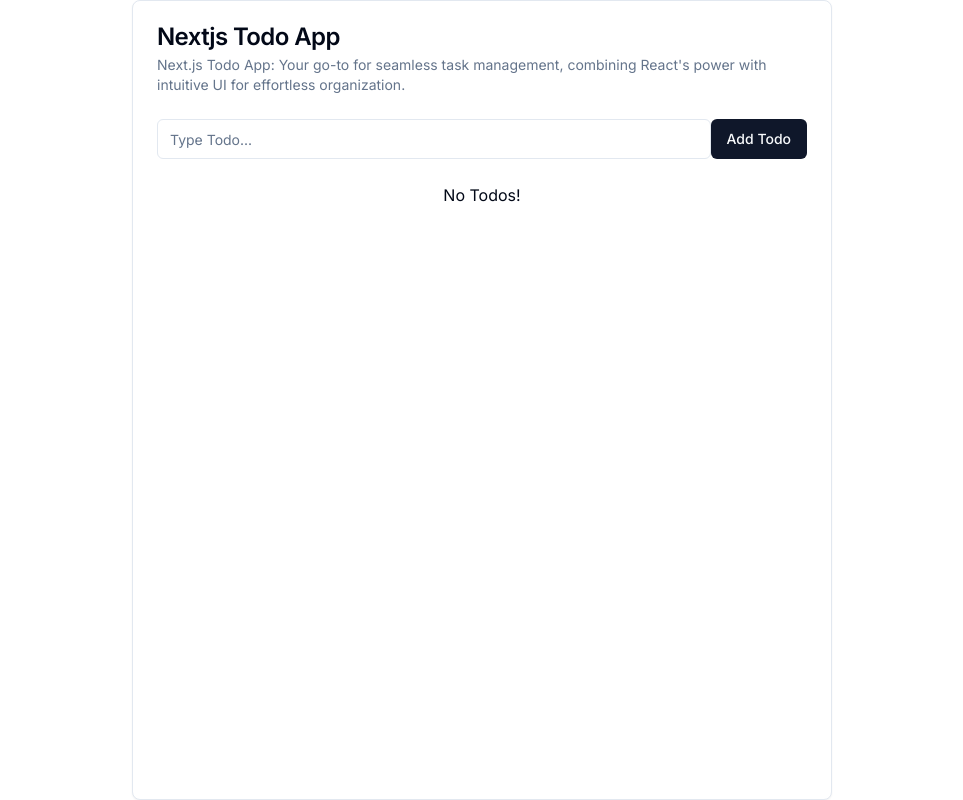
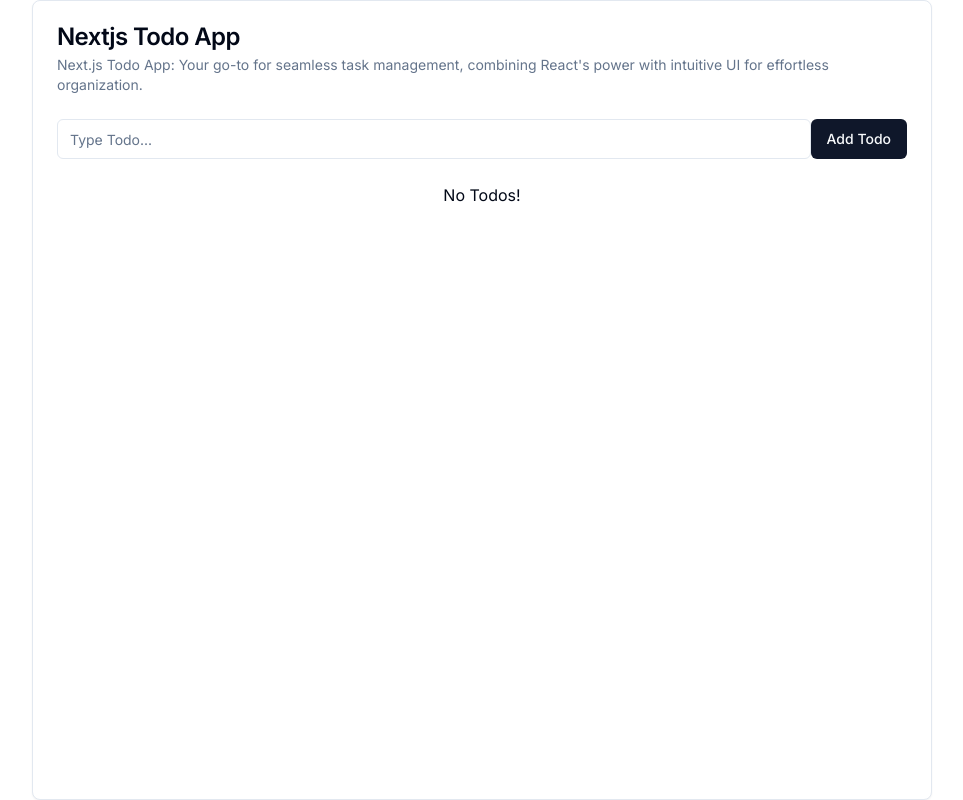
Before and after one commit to ali-eljerrari/nextjs-todo-app, a Next.js app: page / in a window 1280 px wide. Shown: the whole page, without its empty margins (158-1121 px from the left). Built offline with nearby package versions, Linux system fonts and the light colour scheme.

Commit message:
card style width fix

```diff
--- a/components/shared/SharedCard.tsx
+++ b/components/shared/SharedCard.tsx
@@ -44,7 +44,7 @@ const SharedCard = () => {
   };
 
   return (
-    <Card className="w-full md:w-[70%] h-full mx-auto md:min-w-[650px] md:max-w-[700px]">
+    <Card className="w-full lg:min-w-[900px] h-full mx-auto lg:max-w-[60%]">
       <CardHeader>
         <CardTitle>Nextjs Todo App</CardTitle>
         <CardDescription>
```
